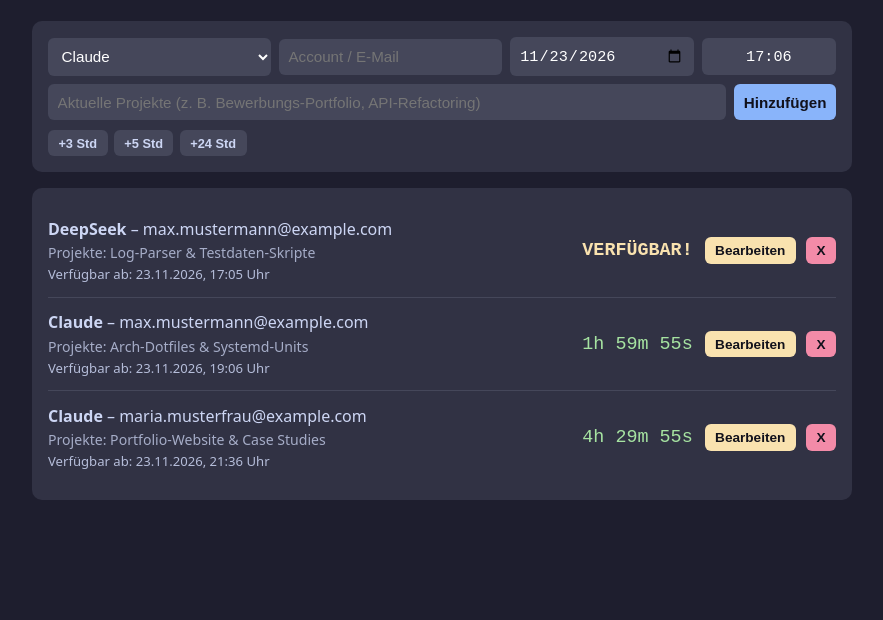
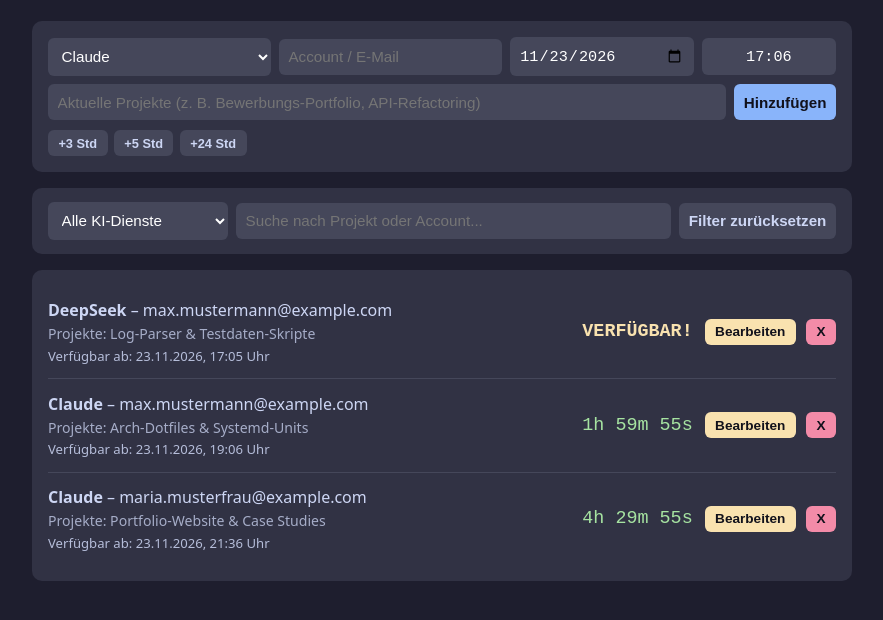
Before and after one commit to yollokapollo/ai-quota-tracker, a plain HTML site: page index.html in a window 1280 px wide. Shown: the part 98-718 px from the top of the page, without its empty margins (198-1081 px from the left). Drawn offline with Linux system fonts and the light colour scheme.

Commit message:
Implement AI service filter and search functionality
Added a filter bar for AI services with a reset button and search input.

```diff
--- a/index.html
+++ b/index.html
@@ -22,12 +22,14 @@
     input.projects-input { flex: 2; min-width: 220px; }
     input.time-24 { max-width: 115px; min-width: 95px; font-family: monospace; text-align: center; }
     input.date-iso { max-width: 165px; min-width: 145px; font-family: monospace; }
+    select.filter-select { max-width: 180px; }
     button { background: var(--accent); color: #11111b; font-weight: bold; cursor: pointer; }
     button.secondary { background: var(--input); color: var(--text); }
     button.edit { background: var(--yellow); color: #11111b; padding: 0.35rem 0.65rem; font-size: 0.85rem; }
     button.del { background: var(--red); color: #11111b; padding: 0.35rem 0.65rem; font-size: 0.85rem; margin-left: 0.4rem; }
     .quick-btns { display: flex; gap: 0.4rem; margin-top: 0.6rem; flex-wrap: wrap; align-items: center; }
     .quick-btns button { font-size: 0.8rem; padding: 0.35rem 0.65rem; background: var(--input); color: var(--text); }
+    .filter-bar { background: var(--card); padding: 0.85rem 1rem; border-radius: 10px; margin-bottom: 1rem; }
     .item { display: flex; justify-content: space-between; align-items: center; border-bottom: 1px solid var(--input); padding: 0.85rem 0; gap: 0.75rem; flex-wrap: wrap; }
     .item:last-child { border-bottom: none; }
     .project-tag { display: block; color: var(--subtext); font-size: 0.88rem; margin-top: 0.2rem; }
@@ -83,6 +85,20 @@
     </div>
   </form>
 
+  <div class="filter-bar">
+    <div class="row">
+      <select id="filterAi" class="filter-select" aria-label="Nach KI-Dienst filtern">
+        <option value="ALL">Alle KI-Dienste</option>
+        <option value="Claude">Claude</option>
+        <option value="ChatGPT">ChatGPT</option>
+        <option value="Gemini">Gemini</option>
+        <option value="DeepSeek">DeepSeek</option>
+      </select>
+      <input id="filterQuery" maxlength="120" placeholder="Suche nach Projekt oder Account..." aria-label="Suche nach Projekt oder Account">
+      <button id="resetFilterBtn" class="secondary" type="button">Filter zurücksetzen</button>
+    </div>
+  </div>
+
   <div id="list" class="card">Lade Einträge...</div>
 
   <script>
@@ -96,7 +112,9 @@
 
     let items = [];
     let editingId = null;
-    let sessionPassword = ""; // Bleibt nur im RAM!
+    let sessionPassword = "";
+    let filterAi = "ALL";
+    let filterQuery = "";
 
     const getAuth = () => ({
       gistId: localStorage.getItem('ai_quota_gist_id') || '',
@@ -282,6 +300,27 @@
       }
     }
 
+    // --- Filter & Suche ---
+    function getFilteredItems() {
+      const q = filterQuery.trim().toLowerCase();
+      return items
+        .filter(i => {
+          if (filterAi !== "ALL" && i.ai !== filterAi) return false;
+          if (!q) return true;
+          const haystack = `${i.projects || ""} ${i.account || ""}`.toLowerCase();
+          return haystack.includes(q);
+        })
+        .sort((a, b) => a.resetTime - b.resetTime);
+    }
+
+    function resetFilters() {
+      filterAi = "ALL";
+      filterQuery = "";
+      document.getElementById('filterAi').value = "ALL";
+      document.getElementById('filterQuery').value = "";
+      render();
+    }
+
     // --- CRUD & Sicheres DOM-Rendering (XSS-frei) ---
     function startEdit(id) {
       const entry = items.find(i => i.id === id);
@@ -331,18 +370,17 @@
       saveData();
     }
 
-    function render(emptyMessage = 'Keine Einträge vorhanden.') {
+    function render(emptyMessage = 'Keine passenden Einträge vorhanden.') {
       const list = document.getElementById('list');
       list.replaceChildren();
 
-      if (!items.length) {
+      const visibleItems = getFilteredItems();
+      if (!visibleItems.length) {
         list.textContent = emptyMessage;
         return;
       }
 
-      items.sort((a, b) => a.resetTime - b.resetTime);
-
-      for (const i of items) {
+      for (const i of visibleItems) {
         const row = document.createElement('div');
         row.className = 'item';
 
@@ -413,6 +451,15 @@
     document.getElementById('logoutBtn').addEventListener('click', logout);
     document.getElementById('quotaForm').addEventListener('submit', submitEntry);
     document.getElementById('cancelEditBtn').addEventListener('click', cancelEdit);
+    document.getElementById('filterAi').addEventListener('change', e => {
+      filterAi = ALLOWED_AIS.has(e.target.value) ? e.target.value : "ALL";
+      render();
+    });
+    document.getElementById('filterQuery').addEventListener('input', e => {
+      filterQuery = String(e.target.value || "").slice(0, 120);
+      render();
+    });
+    document.getElementById('resetFilterBtn').addEventListener('click', resetFilters);
     document.querySelectorAll('.quick-btns button').forEach(btn => {
       btn.addEventListener('click', () => setDateTimeInputsFromTimestamp(Date.now() + Number(btn.dataset.hours) * 3600000));
     });
```
